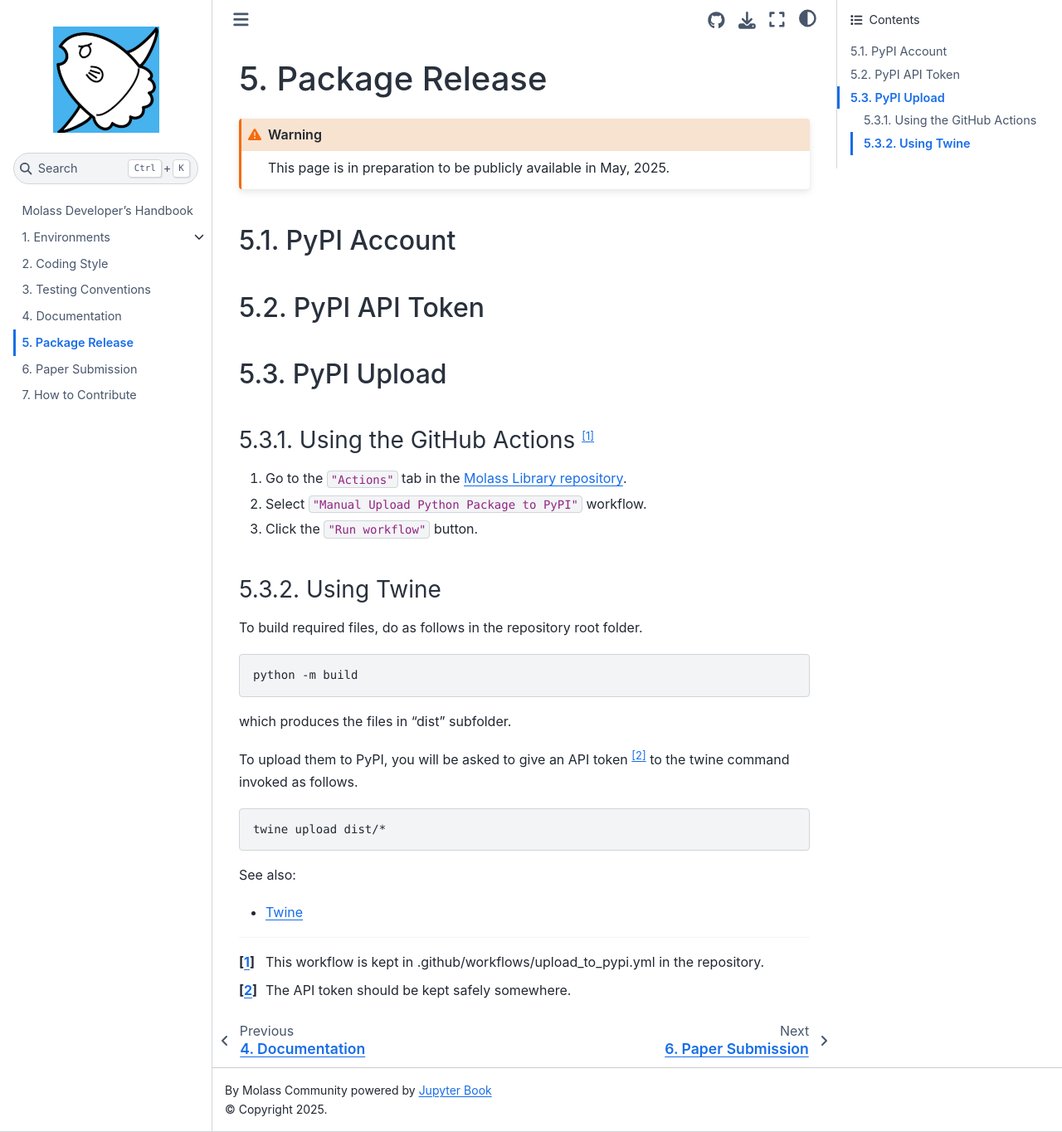
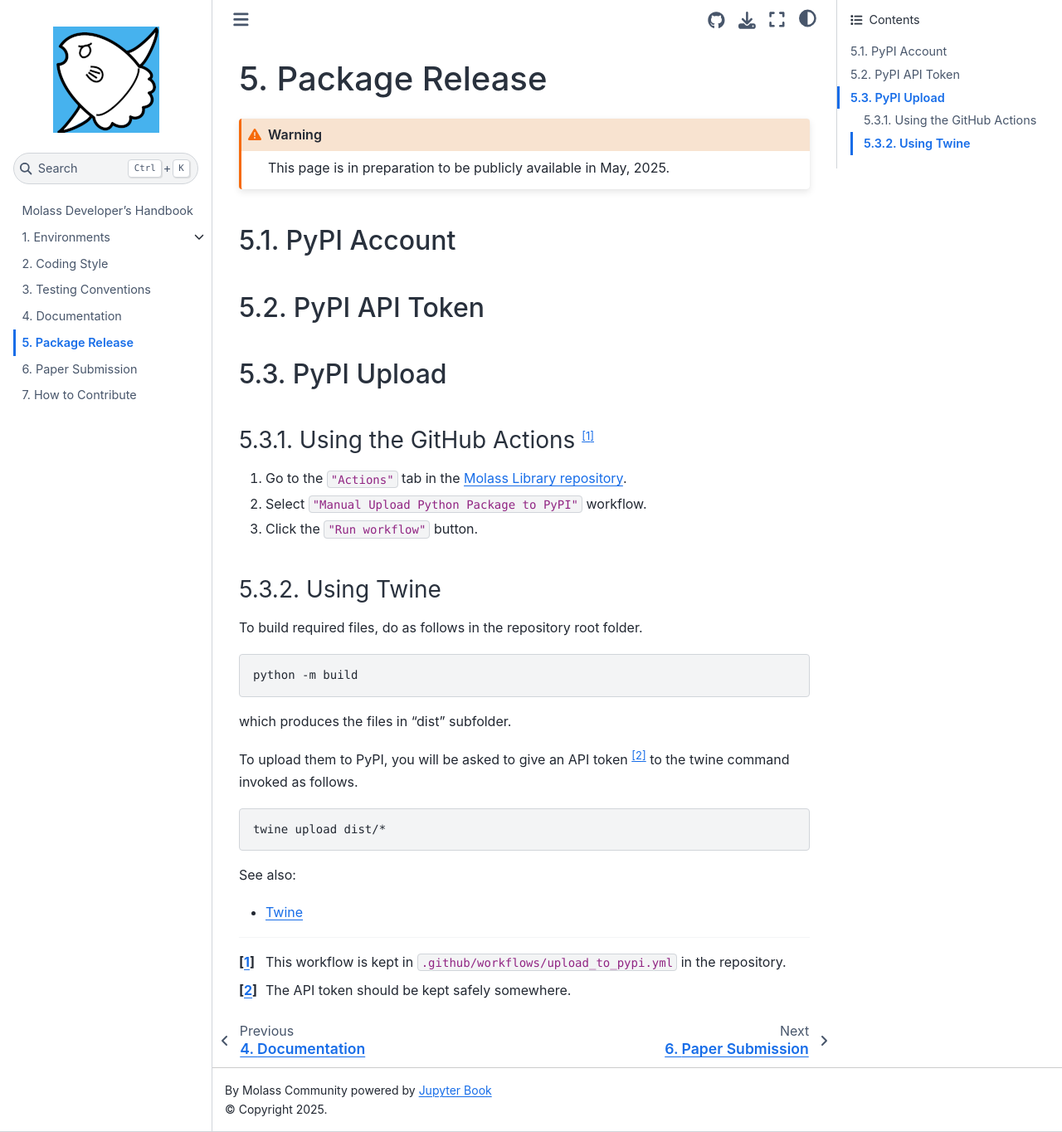
Before and after one commit to biosaxs-dev/molass-develop, a Jupyter Book: the page built from chapters/08/release.md, in a window 1280 px wide and 1364 px high. Shown: the whole window at 83% size. Built offline with Jupyter Book 1.0.4 settings and Sphinx 7.4.7 and the Sphinx Book theme 1.1.4, drawn with Linux system fonts in a browser that asks for light colours.

Commit message:
update for better quote

````diff
--- a/chapters/08/release.md
+++ b/chapters/08/release.md
@@ -35,7 +35,7 @@ To upload them to PyPI, you will be asked to give an API token [^2] to the twine
 twine upload dist/*
 ```
 
-[^1]: This workflow is kept in .github/workflows/upload_to_pypi.yml in the repository.
+[^1]: This workflow is kept in `.github/workflows/upload_to_pypi.yml` in the repository.
 
 [^2]: The API token should be kept safely somewhere.
 
````
